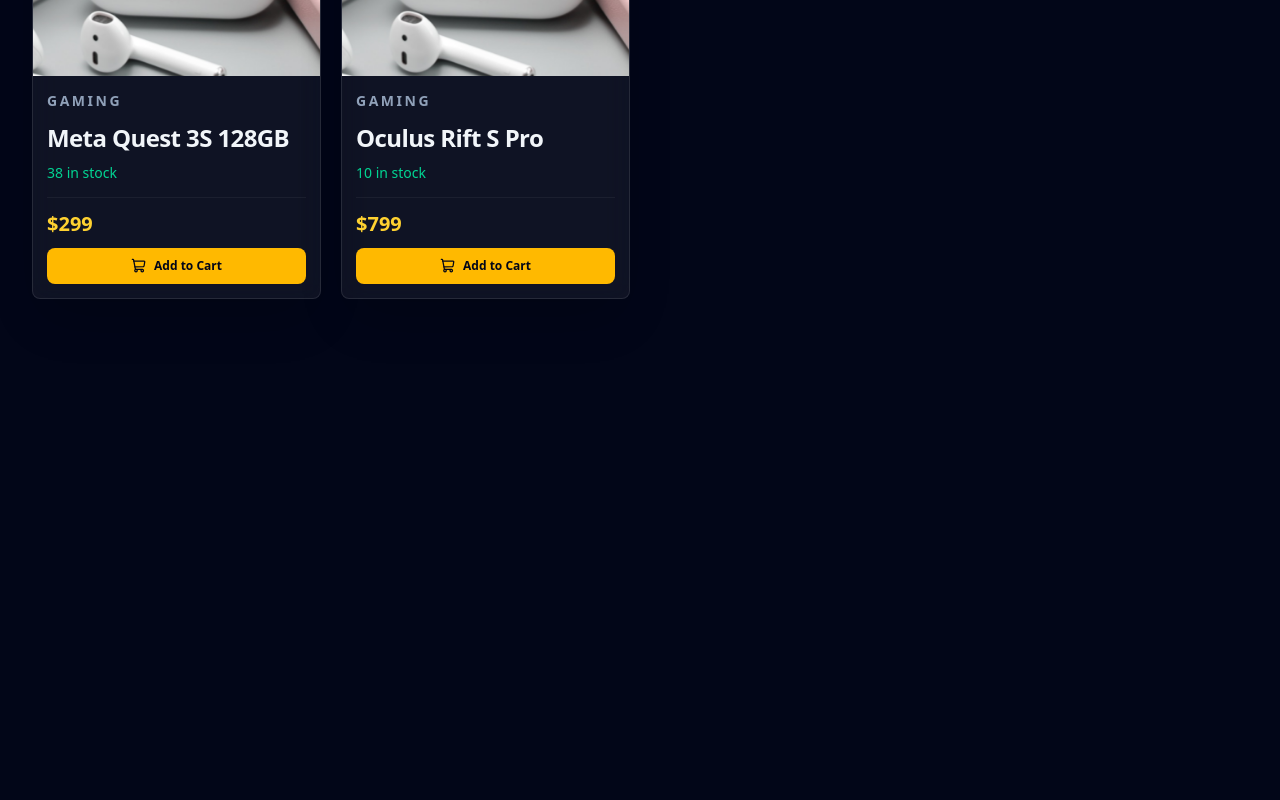
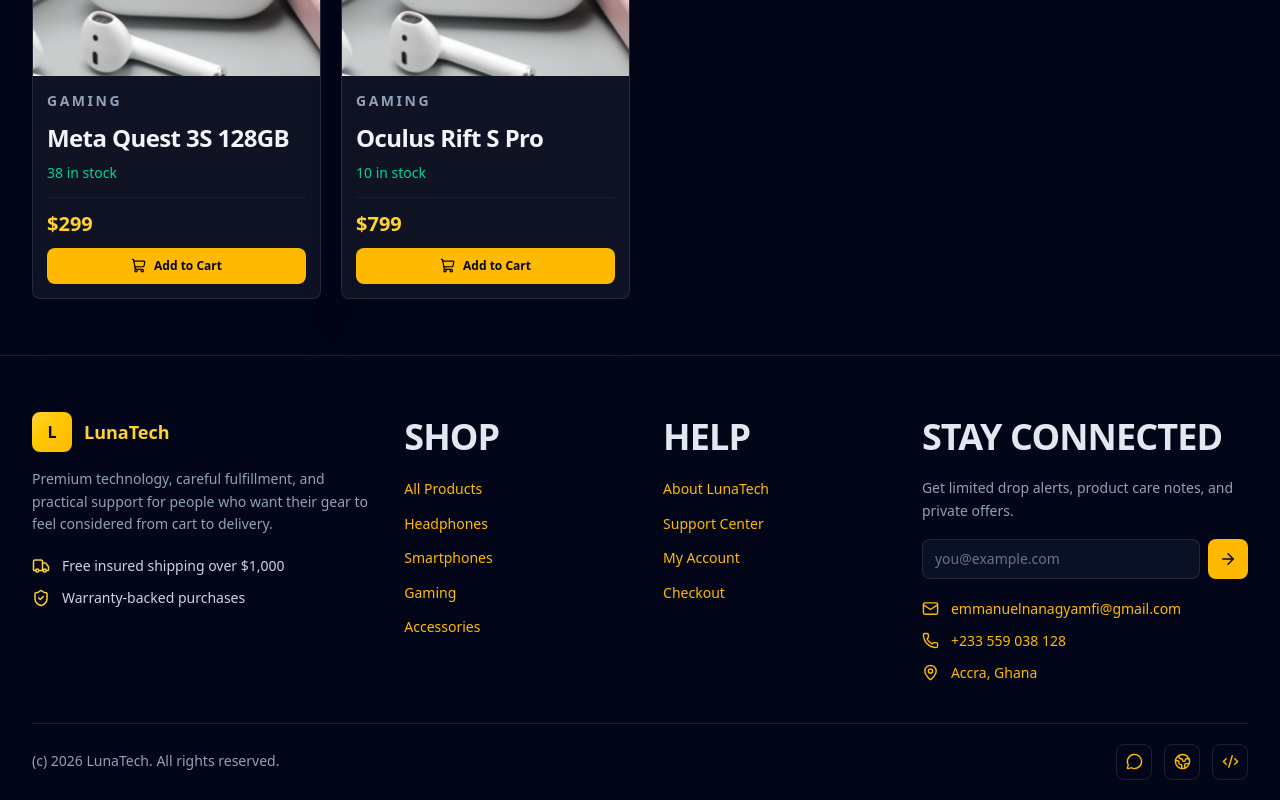
Before and after one commit to Kojo-Gyamfi/LunaTech, a Next.js app: page / in a window 1280 px wide. Shown: the part 7423-8223 px from the top of the page. Before the commit the page ends 7778 px from the top, so only its background shows below. Built offline with nearby package versions, Linux system fonts and the light colour scheme.

Commit message:
implemented footer

```diff
--- a/src/app/layout.tsx
+++ b/src/app/layout.tsx
@@ -1,6 +1,7 @@
 import type { Metadata, Viewport } from "next";
 import { Geist, Geist_Mono } from "next/font/google";
 import Navbar from "@/components/navbar/Navbar";
+import Footer from "@/components/footer/Footer";
 import ToastProvider from "@/components/ToastProvider";
 import "./globals.css";
 
@@ -40,6 +41,7 @@
         <ToastProvider>
           <Navbar />
           {children}
+          <Footer />
         </ToastProvider>
       </body>
     </html>
--- /dev/null
+++ b/src/components/footer/Footer.tsx
@@ -0,0 +1,223 @@
+"use client";
+
+import Link from "next/link";
+import { useState } from "react";
+import { toast } from "sonner";
+import {
+  ArrowRight,
+  Code2,
+  Globe2,
+  Mail,
+  MapPin,
+  MessageCircle,
+  Phone,
+  ShieldCheck,
+  Truck,
+} from "lucide-react";
+
+const shopLinks = [
+  { label: "All Products", href: "/" },
+  { label: "Headphones", href: "/?q=Headphones" },
+  { label: "Smartphones", href: "/?q=Luxury%20Smartphones" },
+  { label: "Gaming", href: "/?q=Gaming" },
+  { label: "Accessories", href: "/?q=Accessories" },
+];
+
+const supportLinks = [
+  { label: "About LunaTech", href: "/about" },
+  { label: "Support Center", href: "/support" },
+  { label: "My Account", href: "/account" },
+  { label: "Checkout", href: "/checkout" },
+];
+
+const socialLinks = [
+  {
+    label: "Instagram",
+    href: "https://www.instagram.com/",
+    icon: MessageCircle,
+  },
+  {
+    label: "Facebook",
+    href: "https://www.facebook.com/",
+    icon: Globe2,
+  },
+  {
+    label: "GitHub",
+    href: "https://github.com/",
+    icon: Code2,
+  },
+];
+
+export default function Footer() {
+  const [email, setEmail] = useState("");
+
+  const handleSubscribe = (event: React.FormEvent<HTMLFormElement>) => {
+    event.preventDefault();
+    const trimmedEmail = email.trim();
+
+    if (!/^[^\s@]+@[^\s@]+\.[^\s@]+$/.test(trimmedEmail)) {
+      toast.error("Enter a valid email address.");
+      return;
+    }
+
+    const subscribers = JSON.parse(
+      window.localStorage.getItem("lunatech-subscribers") ?? "[]",
+    ) as string[];
+
+    if (!subscribers.includes(trimmedEmail.toLowerCase())) {
+      window.localStorage.setItem(
+        "lunatech-subscribers",
+        JSON.stringify([...subscribers, trimmedEmail.toLowerCase()]),
+      );
+    }
+
+    toast.success("You are subscribed to LunaTech updates.");
+    setEmail("");
+  };
+
+  return (
+    <footer className="border-t border-white/10 bg-slate-950 px-4 pt-12 sm:px-6 sm:pt-14 lg:px-8">
+      <div className="mx-auto max-w-7xl">
+        <div className="grid grid-cols-1 gap-8 pb-10 lg:grid-cols-[1.2fr_0.8fr_0.8fr_1.15fr]">
+          <div>
+            <Link href="/" className="inline-flex items-center gap-3">
+              <span className="flex h-10 w-10 items-center justify-center rounded-lg bg-gradient-to-br from-amber-300 to-amber-400 text-base font-bold text-slate-950">
+                L
+              </span>
+              <span className="text-lg font-bold text-amber-300">
+                LunaTech
+              </span>
+            </Link>
+            <p className="mt-4 max-w-sm text-sm leading-6 text-slate-400">
+              Premium technology, careful fulfillment, and practical support
+              for people who want their gear to feel considered from cart to
+              delivery.
+            </p>
+
+            <div className="mt-5 grid grid-cols-1 gap-3 sm:grid-cols-2 lg:grid-cols-1">
+              <div className="flex items-center gap-3 text-sm text-slate-300">
+                <Truck size={18} className="text-amber-300" />
+                Free insured shipping over $1,000
+              </div>
+              <div className="flex items-center gap-3 text-sm text-slate-300">
+                <ShieldCheck size={18} className="text-amber-300" />
+                Warranty-backed purchases
+              </div>
+            </div>
+          </div>
+
+          <div>
+            <h2 className="text-sm font-semibold uppercase tracking-[0.22em] text-slate-200">
+              Shop
+            </h2>
+            <ul className="mt-4 space-y-3">
+              {shopLinks.map((link) => (
+                <li key={link.label}>
+                  <Link
+                    href={link.href}
+                    className="text-sm text-slate-400 hover:text-amber-300"
+                  >
+                    {link.label}
+                  </Link>
+                </li>
+              ))}
+            </ul>
+          </div>
+
+          <div>
+            <h2 className="text-sm font-semibold uppercase tracking-[0.22em] text-slate-200">
+              Help
+            </h2>
+            <ul className="mt-4 space-y-3">
+              {supportLinks.map((link) => (
+                <li key={link.label}>
+                  <Link
+                    href={link.href}
+                    className="text-sm text-slate-400 hover:text-amber-300"
+                  >
+                    {link.label}
+                  </Link>
+                </li>
+              ))}
+            </ul>
+          </div>
+
+          <div>
+            <h2 className="text-sm font-semibold uppercase tracking-[0.22em] text-slate-200">
+              Stay Connected
+            </h2>
+            <p className="mt-4 text-sm leading-6 text-slate-400">
+              Get limited drop alerts, product care notes, and private offers.
+            </p>
+            <form onSubmit={handleSubscribe} className="mt-4 flex gap-2">
+              <label htmlFor="footer-email" className="sr-only">
+                Email address
+              </label>
+              <input
+                id="footer-email"
+                type="email"
+                value={email}
+                onChange={(event) => setEmail(event.target.value)}
+                placeholder="you@example.com"
+                className="min-w-0 flex-1 rounded-lg border border-white/10 bg-slate-900/70 px-3 py-2 text-sm text-slate-100 outline-none placeholder:text-slate-500 focus:border-amber-300/50"
+              />
+              <button
+                type="submit"
+                className="inline-flex h-10 w-10 flex-shrink-0 items-center justify-center rounded-lg bg-amber-400 text-slate-950 hover:bg-amber-300"
+                aria-label="Subscribe"
+              >
+                <ArrowRight size={18} />
+              </button>
+            </form>
+
+            <div className="mt-5 space-y-3">
+              <a
+                href="mailto:emmanuelnanagyamfi@gmail.com"
+                className="flex items-center gap-3 text-sm text-slate-400 hover:text-amber-300"
+              >
+                <Mail size={17} />
+                emmanuelnanagyamfi@gmail.com
+              </a>
+              <a
+                href="tel:+233559038128"
+                className="flex items-center gap-3 text-sm text-slate-400 hover:text-amber-300"
+              >
+                <Phone size={17} />
+                +233 559 038 128
+              </a>
+              <a
+                href="https://www.google.com/maps/search/?api=1&query=Accra%2C%20Ghana"
+                target="_blank"
+                rel="noreferrer"
+                className="flex items-center gap-3 text-sm text-slate-400 hover:text-amber-300"
+              >
+                <MapPin size={17} />
+                Accra, Ghana
+              </a>
+            </div>
+          </div>
+        </div>
+
+        <div className="flex flex-col gap-4 border-t border-white/10 py-5 sm:flex-row sm:items-center sm:justify-between">
+          <p className="text-xs text-slate-500">
+            (c) 2026 LunaTech. All rights reserved.
+          </p>
+          <div className="flex items-center gap-3">
+            {socialLinks.map(({ label, href, icon: Icon }) => (
+              <a
+                key={label}
+                href={href}
+                target="_blank"
+                rel="noreferrer"
+                aria-label={label}
+                className="flex h-9 w-9 items-center justify-center rounded-lg border border-white/10 text-slate-400 hover:border-amber-300/40 hover:text-amber-300"
+              >
+                <Icon size={17} />
+              </a>
+            ))}
+          </div>
+        </div>
+      </div>
+    </footer>
+  );
+}
```
